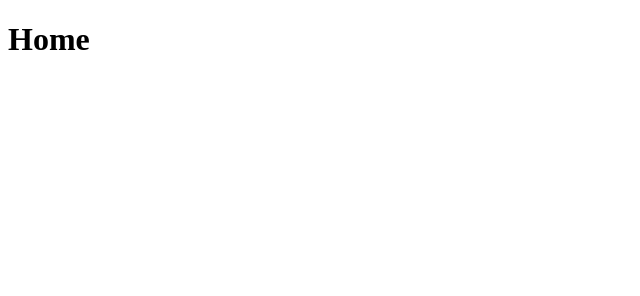
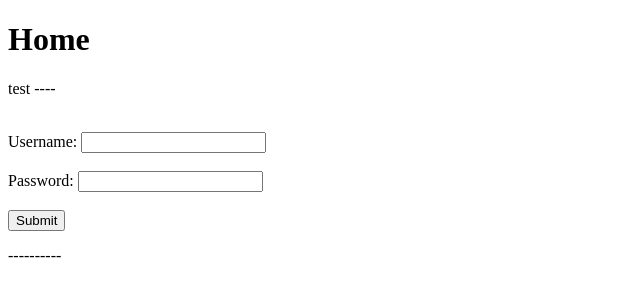
Before and after one commit to ZakGhost354313/Home, a plain HTML site: page index.html in a window 1280 px wide. Shown: the whole page, without its empty margins (0-640 px from the left). Drawn offline with Linux system fonts and the light colour scheme.

Commit message:
Update index.html

```diff
--- a/index.html
+++ b/index.html
@@ -5,6 +5,15 @@
     <h1 class="default">Home</h1>
   </head>
   <body>
+    <p>test ----<br><br></p>
+    <form action="/action_page.php" method="get">
+      <label for="uname">Username: </label>
+      <input type="text" id="uname" name="uname"><br><br>
+      <label for="pword">Password: </label>
+      <input type="text" id="pword" name="pword"><br><br>
+      <input type="submit" value="Submit">
+    </form>
+    <p>----------</p>
   </body>
   <footer>
   </footer>
```
